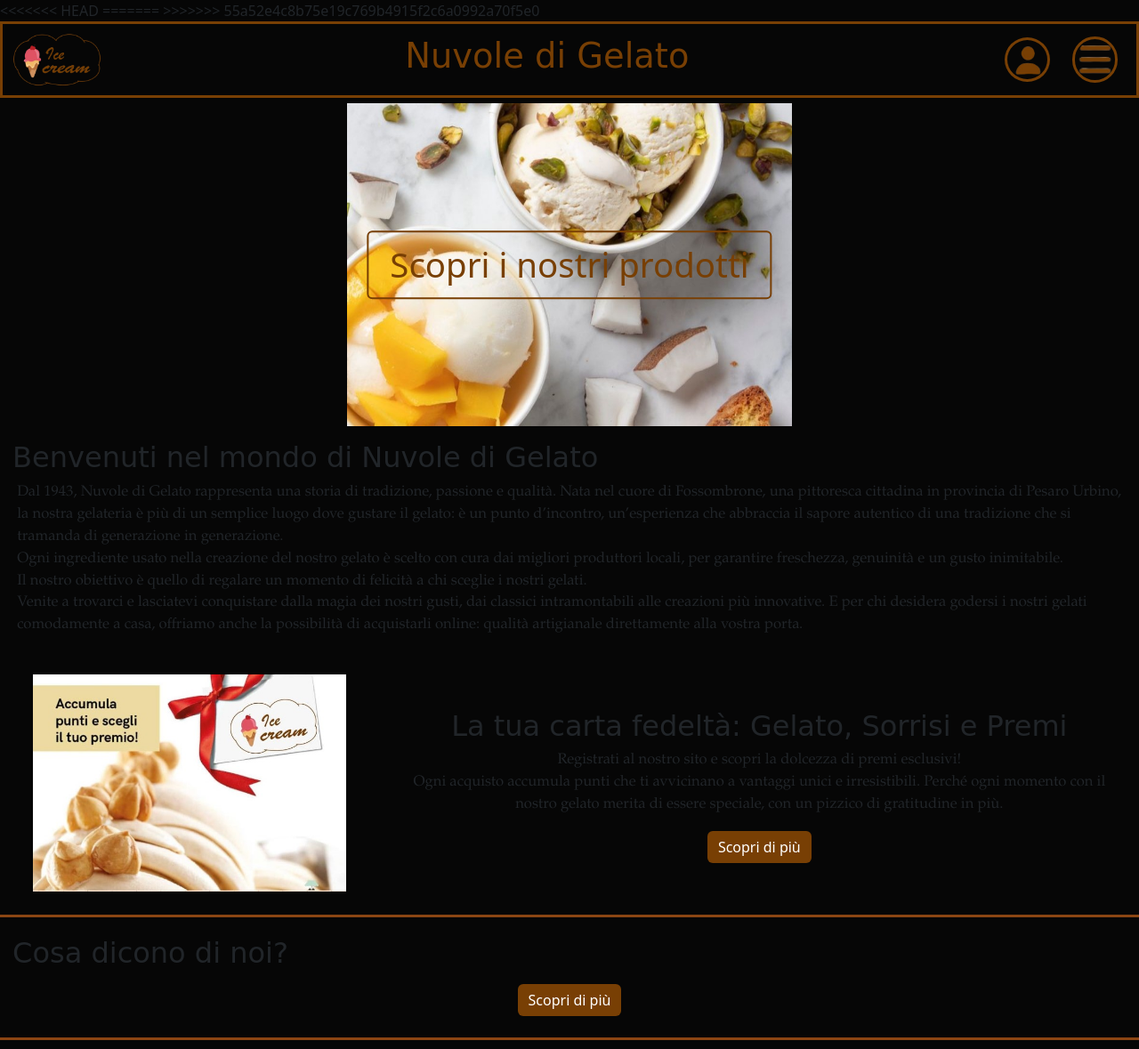
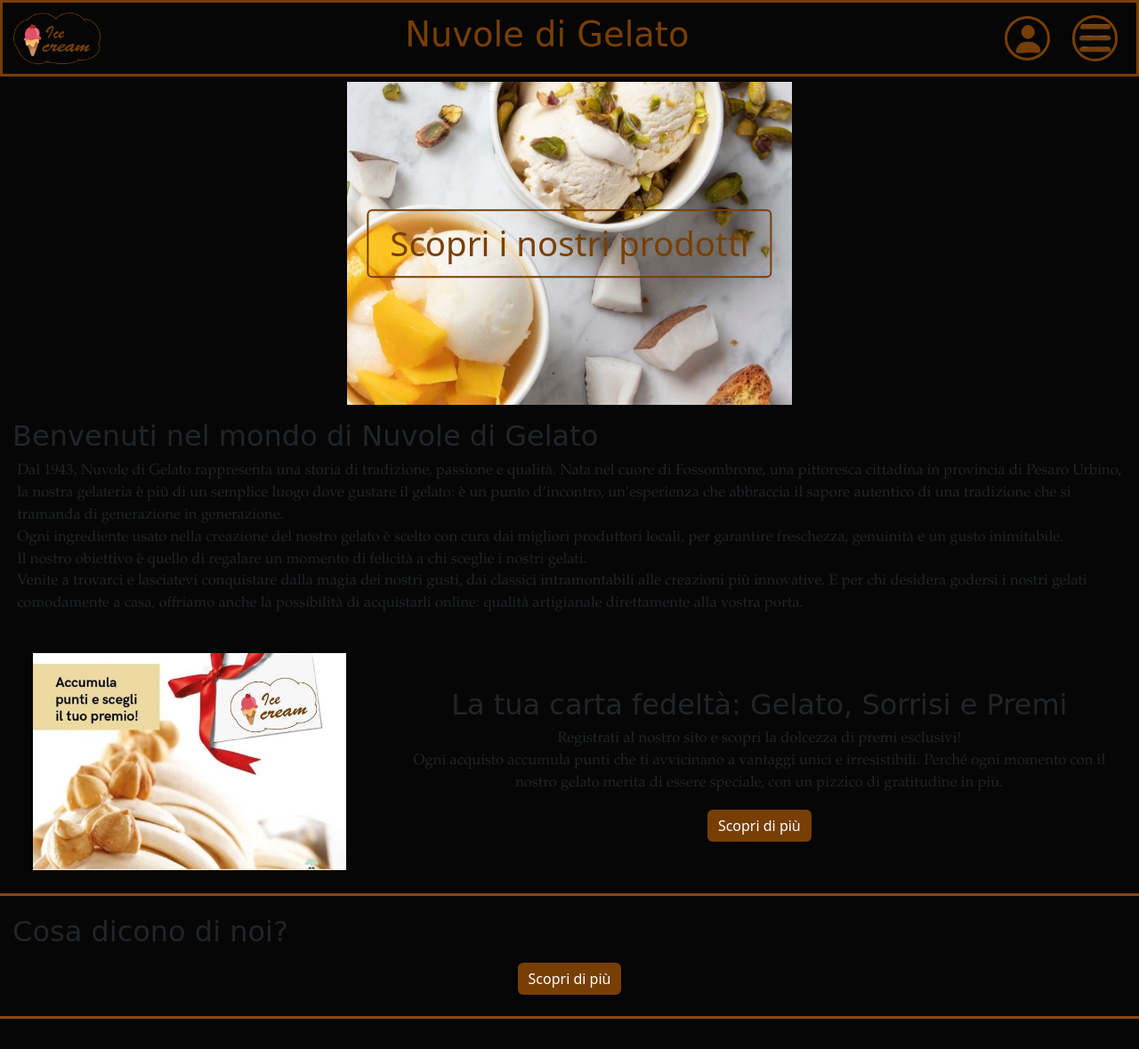
Before and after one commit to BennyBarone/WebProgetto, a PHP site: page /index.php in a window 1280 px wide. Shown: the whole page at 89% size. After the commit the page ends 1145 px from the top, so only its background shows below. Run offline with PHP 8.4, Linux system fonts and the light colour scheme; data that the repository does not hold is empty.

Commit message:
sistemato

```diff
--- a/progetto/template/base.php
+++ b/progetto/template/base.php
@@ -9,10 +9,6 @@
     <!-- Bootstrap CSS -->
     <link href="https://cdn.jsdelivr.net/npm/bootstrap@5.3.3/dist/css/bootstrap.min.css" rel="stylesheet"
         integrity="sha384-QWTKZyjpPEjISv5WaRU9OFeRpok6YctnYmDr5pNlyT2bRjXh0JMhjY6hW+ALEwIH" crossorigin="anonymous">
-<<<<<<< HEAD
-
-=======
->>>>>>> 55a52e4c8b75e19c769b4915f2c6a0992a70f5e0
     <link rel="stylesheet" href="css/style.css?v=1.0">
 </head>
 <body>
```
